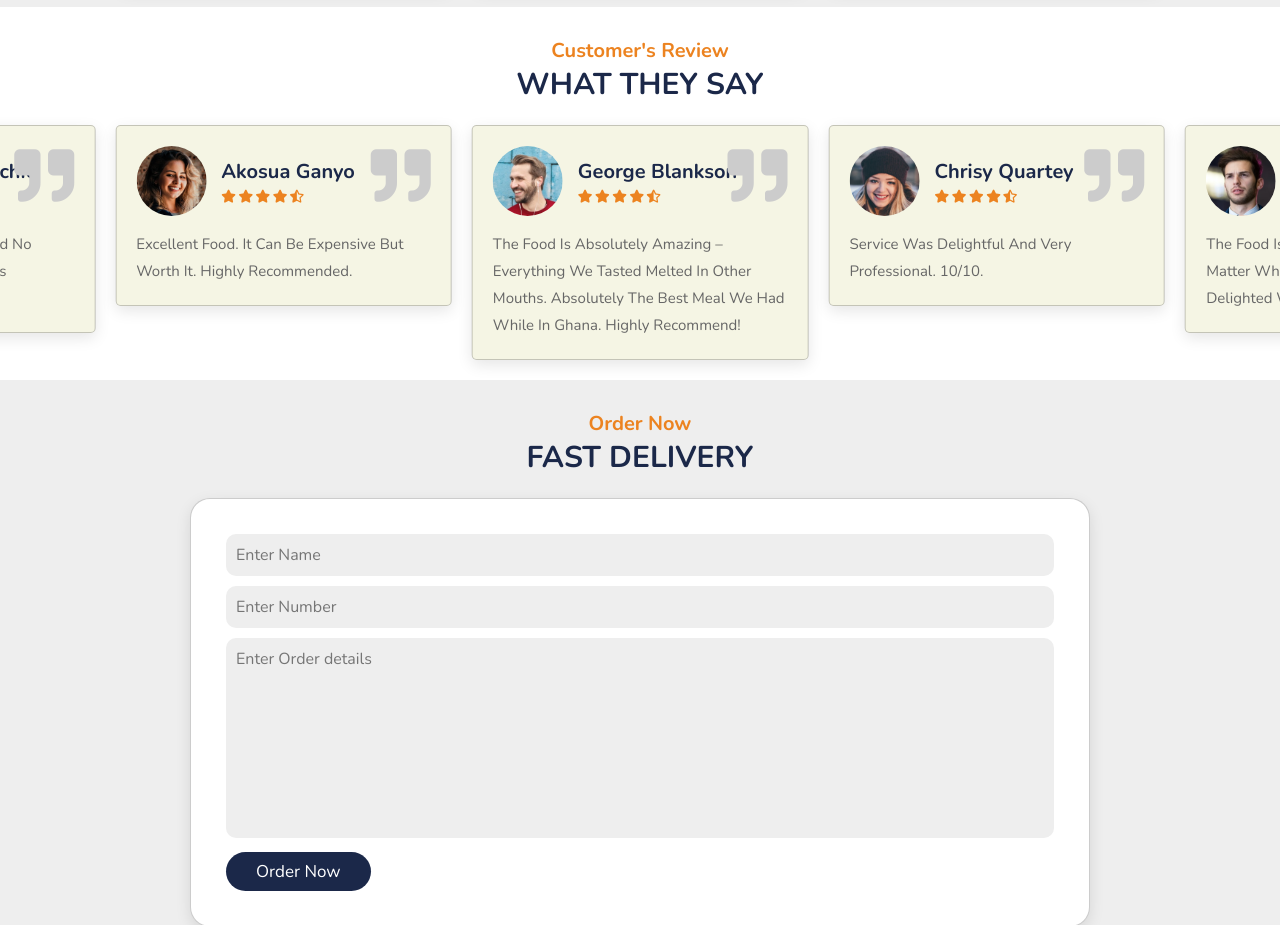
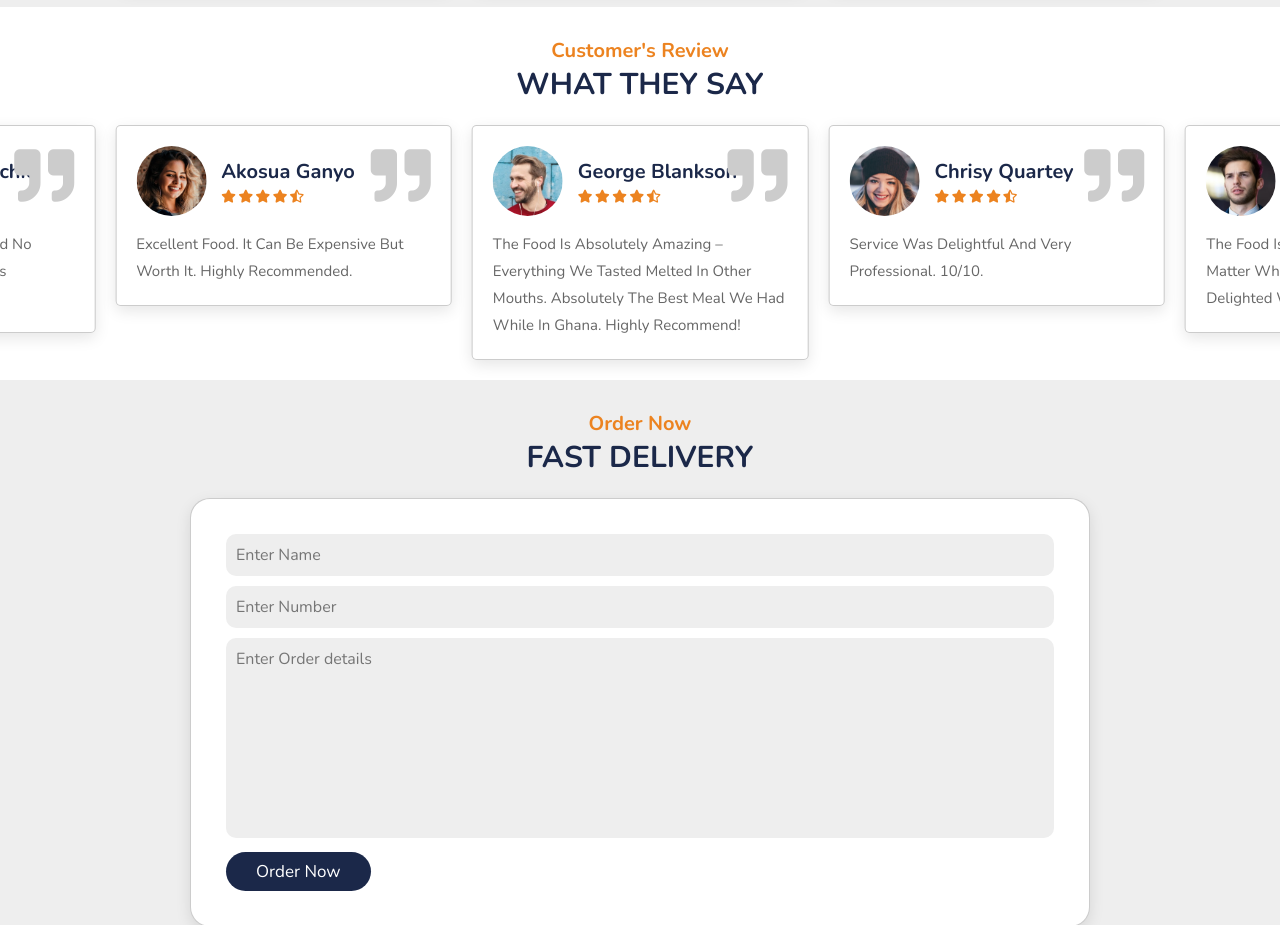
Before and after one commit to grillkings/grillkings.github.io, a plain HTML site: page index.html in a window 1280 px wide. Shown: the part 2880-3805 px from the top of the page. Drawn offline with nearby package versions, Linux system fonts and the light colour scheme.

Commit message:
Update style.css

```diff
--- a/css/style.css
+++ b/css/style.css
@@ -468,7 +468,7 @@ header .icons #menu-bars {
     border: .1rem solid rgba(0, 0, 0, .2);
     border-radius: .5rem;
     position: relative;
-    background-color: rgb(245, 245, 228);
+    background-color: #ffffff;
 }
 
 .review .slide .fa-quote-right {
```
